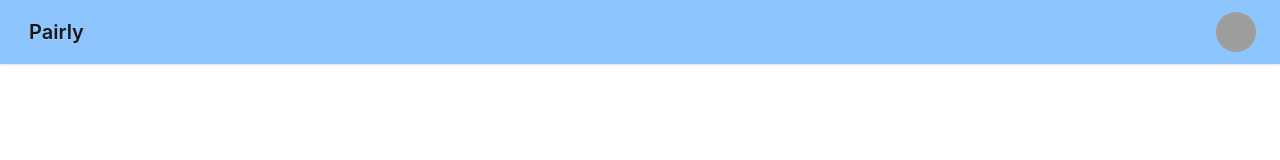
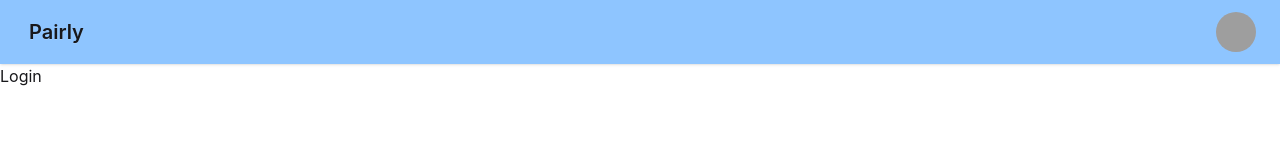
Before and after one commit to sskadaliG/pairly-web, a React (Vite) app: page /login in a window 1280 px wide. Shown: the top 160 px of the page. Built offline with nearby package versions, Linux system fonts and the light colour scheme; grey boxes are pictures that could not be loaded.

Commit message:
Add React Router with Body layout and login route
- Install react-router-dom and wrap the app in BrowserRouter
- Add Body layout that renders the navbar and an Outlet for child routes
- Add placeholder Login page at /login

```diff
--- a/package.json
+++ b/package.json
@@ -13,6 +13,7 @@
     "@tailwindcss/vite": "^4.3.3",
     "react": "^19.2.8",
     "react-dom": "^19.2.8",
+    "react-router-dom": "^7.18.4",
     "tailwindcss": "^4.3.3"
   },
   "devDependencies": {
--- a/src/App.jsx
+++ b/src/App.jsx
@@ -1,9 +1,17 @@
-import NavBar from "./components/NavBar";
+import { BrowserRouter, Routes, Route } from "react-router-dom";
+import Body from "./components/Body";
+import Login from "./components/Login";
 
 function App() {
   return (
     <>
-      <NavBar />
+      <BrowserRouter basename="/">
+        <Routes>
+          <Route path="/" element={<Body />}>
+            <Route path="/login" element={<Login />}></Route>
+          </Route>
+        </Routes>
+      </BrowserRouter>
     </>
   );
 }
--- /dev/null
+++ b/src/components/Body.jsx
@@ -0,0 +1,13 @@
+import { Outlet } from "react-router-dom";
+import NavBar from "./NavBar";
+
+const Body = () => {
+  return (
+    <div>
+      <NavBar />
+      <Outlet />
+    </div>
+  );
+};
+
+export default Body;
--- /dev/null
+++ b/src/components/Login.jsx
@@ -0,0 +1,5 @@
+const Login = () => {
+  return <div>Login</div>;
+};
+
+export default Login;
```
Also changed, not shown: 1 other file (tests, documents, lock files or other folders).
